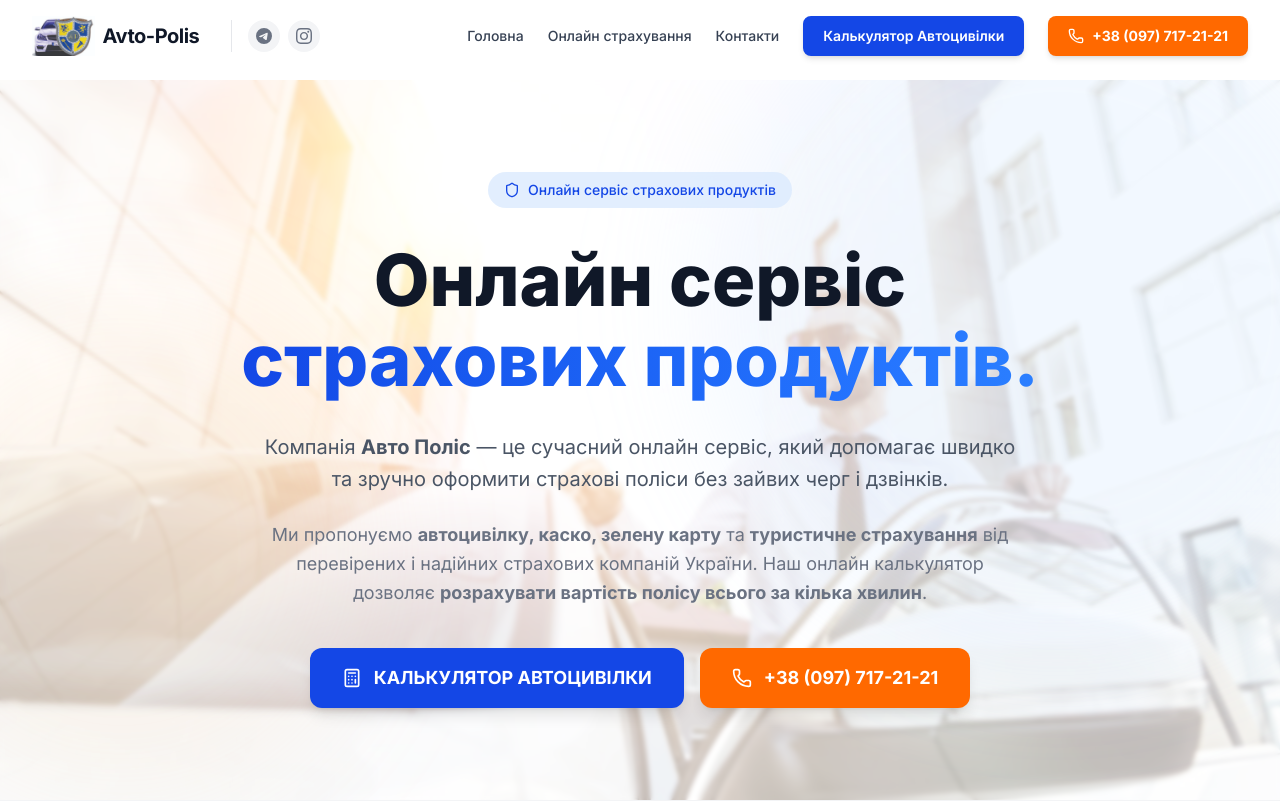
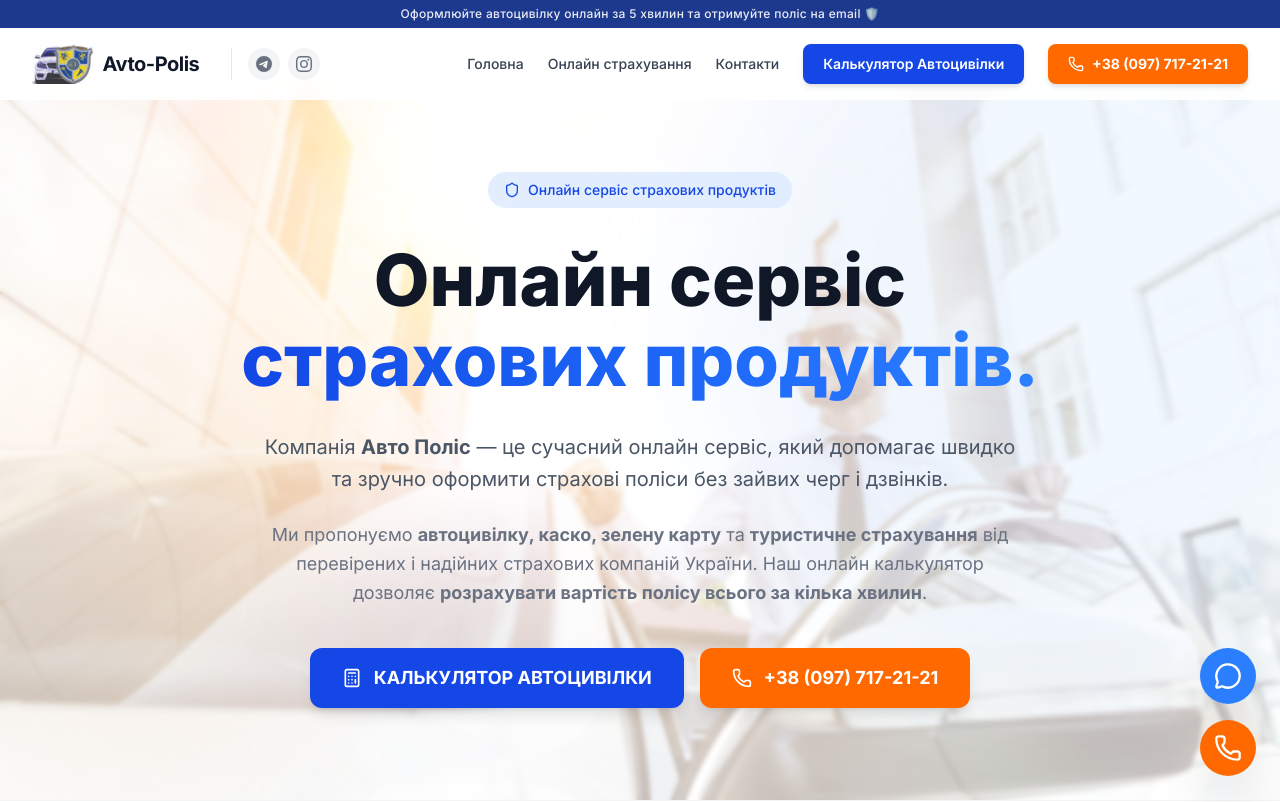
Before and after one commit to MaksymDoroshenkoDCI/AVTO-POLIS-COM-UA, a Next.js app in the folder frontend/: page / in a window 1280 px wide. Shown: the top 802 px of the page. Built offline with nearby package versions, Linux system fonts and the light colour scheme.

Commit message:
feat: add premium UI improvements (floating contact buttons, scroll progress, announcement bar, page transitions)

```diff
--- a/frontend/src/app/(public)/layout.tsx
+++ b/frontend/src/app/(public)/layout.tsx
@@ -1,5 +1,7 @@
 import Navbar from "@/components/layout/Navbar";
 import Footer from "@/components/layout/Footer";
+import FloatingActions from "@/components/ui/FloatingActions";
+import PageTransition from "@/components/ui/PageTransition";
 
 export default function PublicLayout({
     children,
@@ -10,9 +12,10 @@ export default function PublicLayout({
         <>
             <Navbar />
             <main className="min-h-screen pt-20">
-                {children}
+                <PageTransition>{children}</PageTransition>
             </main>
             <Footer />
+            <FloatingActions />
         </>
     );
 }
--- a/frontend/src/components/layout/Navbar.tsx
+++ b/frontend/src/components/layout/Navbar.tsx
@@ -8,10 +8,16 @@ import { Menu, X, Phone } from 'lucide-react';
 const Navbar = () => {
     const [isOpen, setIsOpen] = useState(false);
     const [scrolled, setScrolled] = useState(false);
+    const [scrollProgress, setScrollProgress] = useState(0);
 
     useEffect(() => {
         const handleScroll = () => {
             setScrolled(window.scrollY > 20);
+
+            const winScroll = document.body.scrollTop || document.documentElement.scrollTop;
+            const height = document.documentElement.scrollHeight - document.documentElement.clientHeight;
+            const scrolled = (winScroll / height) * 100;
+            setScrollProgress(scrolled);
         };
         window.addEventListener('scroll', handleScroll);
         return () => window.removeEventListener('scroll', handleScroll);
@@ -24,7 +30,18 @@ const Navbar = () => {
     ];
 
     return (
-        <nav className={`fixed w-full z-50 transition-all duration-300 ${scrolled ? 'bg-white/95 backdrop-blur-md shadow-lg py-3' : 'bg-white/90 backdrop-blur-sm py-4'}`}>
+        <header className="fixed w-full z-50">
+            {/* Announcement Bar */}
+            <div className="bg-blue-900 text-white py-1.5 px-4 text-center text-xs font-medium tracking-wide">
+                <span className="opacity-90">Оформлюйте автоцивілку онлайн за 5 хвилин та отримуйте поліс на email 🛡️</span>
+            </div>
+
+            <nav className={`w-full transition-all duration-300 ${scrolled ? 'bg-white/95 backdrop-blur-md shadow-lg py-3' : 'bg-white/90 backdrop-blur-sm py-4'}`}>
+                {/* Progress Bar */}
+                <div
+                    className="absolute bottom-0 left-0 h-0.5 bg-orange-500 transition-all duration-150"
+                    style={{ width: `${scrollProgress}%` }}
+                />
                 <div className="max-w-7xl mx-auto px-4 sm:px-6 lg:px-8">
                     <div className="flex justify-between items-center">
                         {/* Logo + Social */}
@@ -123,6 +140,7 @@ const Navbar = () => {
                     </div>
                 )}
             </nav>
+        </header>
     );
 };
 
--- /dev/null
+++ b/frontend/src/components/ui/FloatingActions.tsx
@@ -0,0 +1,86 @@
+"use client"
+
+import React, { useState, useEffect } from 'react';
+import { Phone, MessageCircle, ArrowUp } from 'lucide-react';
+import { motion, AnimatePresence } from 'framer-motion';
+
+const FloatingActions = () => {
+    const [isVisible, setIsVisible] = useState(false);
+
+    useEffect(() => {
+        const toggleVisibility = () => {
+            if (window.scrollY > 300) {
+                setIsVisible(true);
+            } else {
+                setIsVisible(false);
+            }
+        };
+
+        window.addEventListener('scroll', toggleVisibility);
+        return () => window.removeEventListener('scroll', toggleVisibility);
+    }, []);
+
+    const scrollToTop = () => {
+        window.scrollTo({
+            top: 0,
+            behavior: 'smooth',
+        });
+    };
+
+    return (
+        <div className="fixed bottom-6 right-6 z-[60] flex flex-col items-center space-y-4">
+            <AnimatePresence>
+                {/* Telegram / Message Button */}
+                <motion.a
+                    initial={{ opacity: 0, scale: 0.5, y: 20 }}
+                    animate={{ opacity: 1, scale: 1, y: 0 }}
+                    exit={{ opacity: 0, scale: 0.5, y: 20 }}
+                    href="https://t.me/avtopolis"
+                    target="_blank"
+                    rel="noopener noreferrer"
+                    className="w-14 h-14 bg-blue-500 text-white rounded-full flex items-center justify-center shadow-2xl hover:bg-blue-600 transition-all hover:-translate-y-1 group relative"
+                    aria-label="Написати у Telegram"
+                >
+                    <MessageCircle className="h-7 w-7" />
+                    <span className="absolute right-full mr-4 px-3 py-1.5 bg-gray-900 text-white text-xs rounded-lg opacity-0 group-hover:opacity-100 transition-opacity whitespace-nowrap pointer-events-none">
+                        Написати у Telegram
+                    </span>
+                </motion.a>
+
+                {/* Phone Button */}
+                <motion.a
+                    initial={{ opacity: 0, scale: 0.5, y: 20 }}
+                    animate={{ opacity: 1, scale: 1, y: 0 }}
+                    exit={{ opacity: 0, scale: 0.5, y: 20 }}
+                    href="tel:+380977172121"
+                    className="w-14 h-14 bg-orange-500 text-white rounded-full flex items-center justify-center shadow-2xl hover:bg-orange-600 transition-all hover:-translate-y-1 group relative"
+                    aria-label="Зателефонувати"
+                >
+                    <Phone className="h-7 w-7" />
+                    <span className="absolute right-full mr-4 px-3 py-1.5 bg-gray-900 text-white text-xs rounded-lg opacity-0 group-hover:opacity-100 transition-opacity whitespace-nowrap pointer-events-none">
+                        +38 (097) 717-21-21
+                    </span>
+                </motion.a>
+
+                {/* Scroll to Top */}
+                {isVisible && (
+                    <motion.button
+                        initial={{ opacity: 0, scale: 0.5 }}
+                        animate={{ opacity: 1, scale: 1 }}
+                        exit={{ opacity: 0, scale: 0.5 }}
+                        onClick={scrollToTop}
+                        className="w-12 h-12 bg-white text-gray-800 rounded-full flex items-center justify-center shadow-xl border border-gray-100 hover:bg-gray-50 transition-all hover:-translate-y-1 group relative"
+                        aria-label="Вгору"
+                    >
+                        <ArrowUp className="h-6 w-6" />
+                        <span className="absolute right-full mr-4 px-3 py-1.5 bg-gray-900 text-white text-xs rounded-lg opacity-0 group-hover:opacity-100 transition-opacity whitespace-nowrap pointer-events-none">
+                            Вгору
+                        </span>
+                    </motion.button>
+                )}
+            </AnimatePresence>
+        </div>
+    );
+};
+
+export default FloatingActions;
--- /dev/null
+++ b/frontend/src/components/ui/PageTransition.tsx
@@ -0,0 +1,18 @@
+"use client"
+
+import { motion } from 'framer-motion';
+
+const PageTransition = ({ children }: { children: React.ReactNode }) => {
+    return (
+        <motion.div
+            initial={{ opacity: 0, y: 15 }}
+            animate={{ opacity: 1, y: 0 }}
+            exit={{ opacity: 0, y: 15 }}
+            transition={{ duration: 0.4, ease: "easeOut" }}
+        >
+            {children}
+        </motion.div>
+    );
+};
+
+export default PageTransition;
```
Lines whose indentation alone changed are shown as unchanged.
